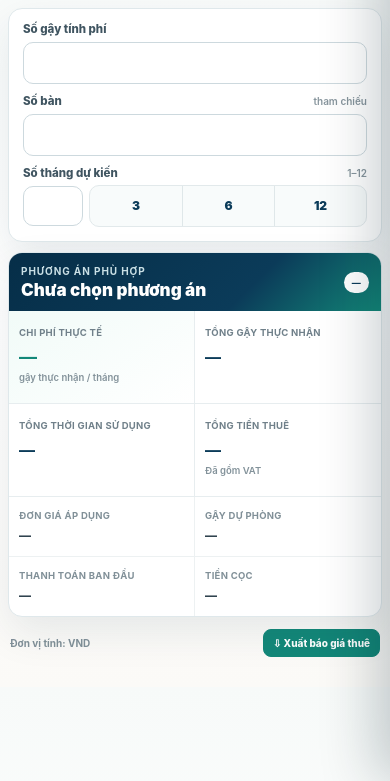
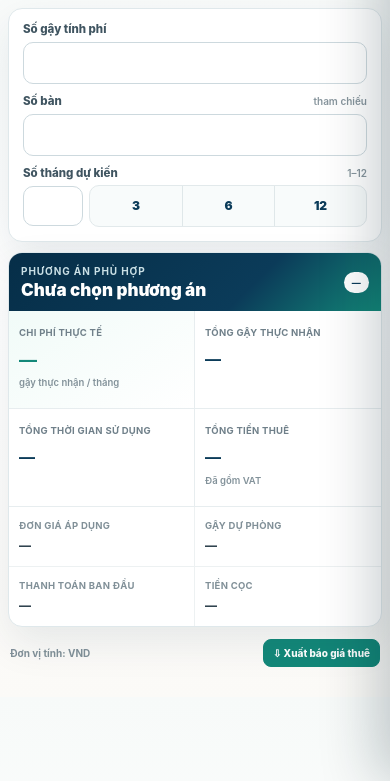
Before and after one commit to tungdxrhino/Tinh-gia-thue-gay, a plain HTML site: page index.html in a window 390 px wide. Shown: the part 63-844 px from the top of the page. Drawn offline with Linux system fonts and the light colour scheme; a script that the page names is missing.

Commit message:
Add files via upload

```diff
--- a/index.html
+++ b/index.html
@@ -317,6 +317,34 @@ th{font-weight:850}td{font-weight:550}
   .header-title{font-size:10.5px}
   .modal-head h3{font-size:15px}.modal-body{font-size:11px}
   .promo-top h3{font-size:20px}.promo-top p{font-size:11px}.promo-chip,.promo-deadline{font-size:10px}
+}
+
+
+
+/* V15 — protect Vietnamese diacritics/descenders in summary values */
+.primary-metric{
+  min-height:118px;
+  grid-template-rows:minmax(24px,auto) minmax(40px,auto) minmax(24px,auto);
+}
+.primary-metric strong{
+  line-height:1.16;
+  padding-block:.08em .10em;
+}
+.primary-metric small{
+  line-height:1.38;
+  padding-bottom:1px;
+}
+@media(max-width:760px){
+  .primary-metric{
+    min-height:100px;
+    grid-template-rows:minmax(21px,auto) minmax(35px,auto) minmax(21px,auto);
+  }
+  .primary-metric strong{line-height:1.18;padding-block:.07em .11em}
+  .primary-metric small{line-height:1.35;padding-bottom:1px}
+}
+@media(max-width:390px){
+  .primary-metric{min-height:96px;grid-template-rows:minmax(20px,auto) minmax(33px,auto) minmax(20px,auto)}
+  .primary-metric strong{line-height:1.2;padding-block:.06em .12em}
 }
 
 </style>
```
